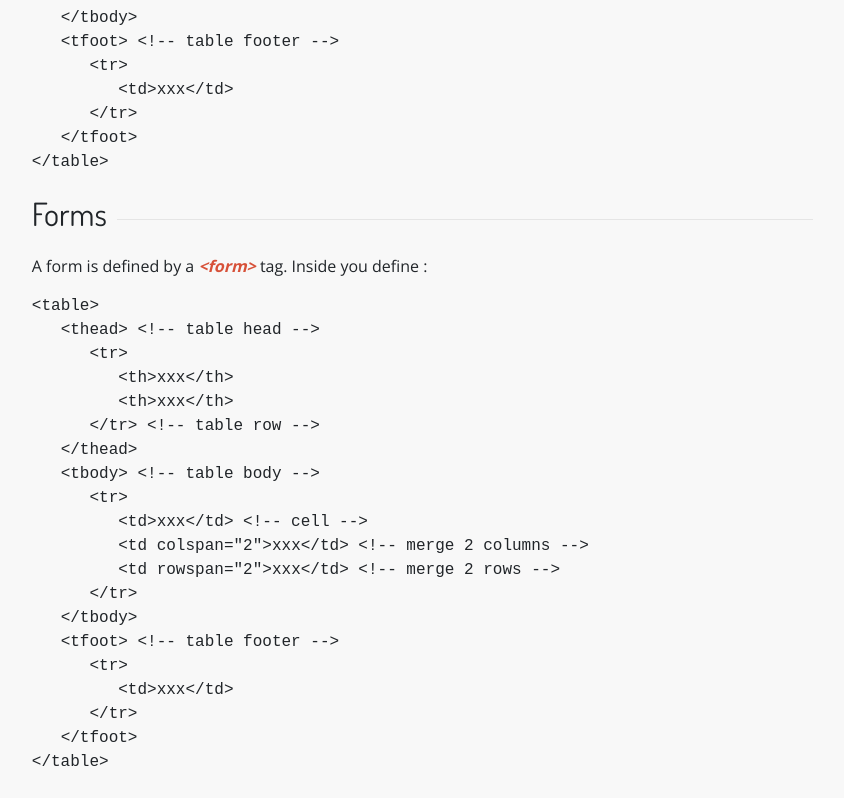
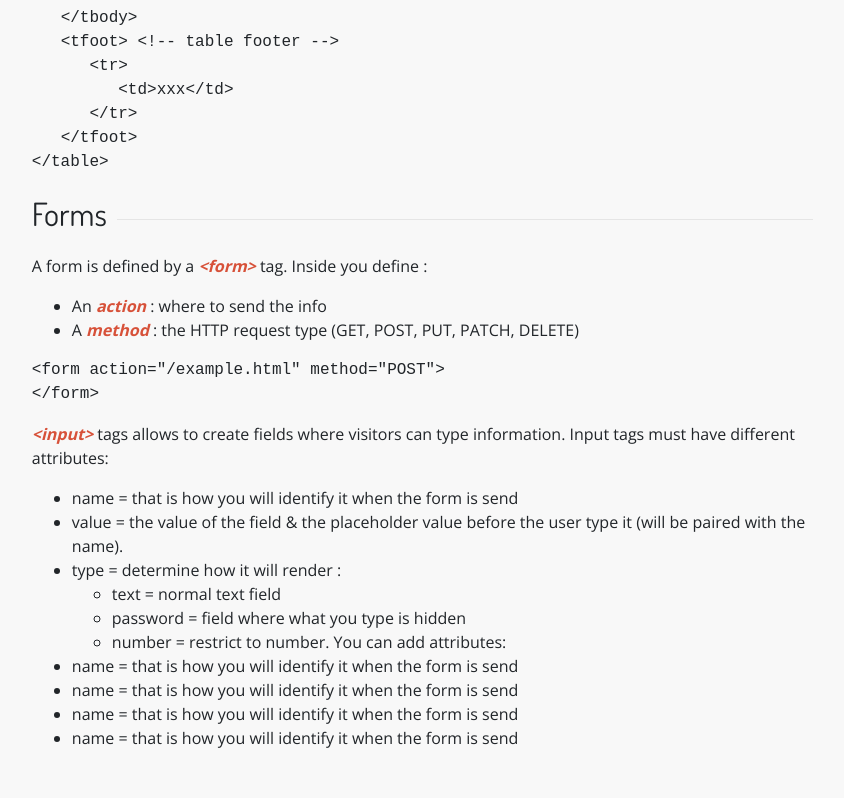
Before and after one commit to renodor/react-cheatsheet, a React app: page /html in a window 1280 px wide. Shown: the part 1798-2596 px from the top of the page, without its empty margins (385-1229 px from the left). After the commit the page ends 2572 px from the top, so only its background shows below. Built offline with nearby package versions, Linux system fonts and the light colour scheme.

Commit message:
Html content

```diff
--- a/src/components/sections_content/html.jsx
+++ b/src/components/sections_content/html.jsx
@@ -76,7 +76,44 @@ const code = {
          <td>xxx</td>
       </tr>
    </tfoot>
-</table>`
+</table>`,
+
+  forms: {
+    form: `
+<form action="/example.html" method="POST">
+</form>`,
+
+    input: `
+<form action="/example.html" method="POST">
+  <label for="meal">What do you want to eat?</label>
+  <input type="text" name="food" value="Already pre-filled" id="meal">
+</form>`,
+
+    select: `
+<form action="/example.html">
+    <label for="lunch">What's for lunch?</label>
+    <select name="lunch" id="lunch">
+      <option value="pizza">Pizza</option>
+      <option value="pizza">Curry</option>
+      <option value="pizza">Salad</option>
+      <option value="pizza">Ramen</option>
+      <option value="pizza">Tacos</option>
+    </select>
+</form>`,
+
+    datalist: `
+<form action="/example.html">
+<label for="city">Ideal city to visit?</label>
+  <input type="text" list="cities" id="city" name="city">
+  <datalist id="cities">
+    <option value="New Yor City"></option>
+    <option value="Tokyo"></option>
+    <option value="Barcelona"></option>
+    <option value="Mexico"></option>
+    <option value="Bandol"></option>
+  </datalist>
+</form>`
+  }
 };
 
 const Html = (props) => {
@@ -103,7 +140,27 @@ const Html = (props) => {
       return (
         <div>
           <p>A form is defined by a <Ic code="<form>" /> tag. Inside you define :</p>
-          <PrismCode code={code.tables} language={language} />
+          <ul>
+            <li>An <Ic code="action" /> : where to send the info</li>
+            <li>A <Ic code="method" /> : the HTTP request type (GET, POST, PUT, PATCH, DELETE)</li>
+          </ul>
+          <PrismCode code={code.forms.form} language={language} />
+          <p><Ic code="<input>" /> tags allows to create fields where visitors can type information. Input tags must have different attributes:</p>
+          <ul>
+            <li>name = that is how you will identify it when the form is send</li>
+            <li>value = the value of the field & the placeholder value before the user type it (will be paired with the name).</li>
+            <li>type = determine how it will render :
+              <ul>
+                <li>text = normal text field</li>
+                <li>password = field where what you type is hidden</li>
+                <li>number = restrict to number. You can add attributes:</li>
+              </ul>
+            </li>
+            <li>name = that is how you will identify it when the form is send</li>
+            <li>name = that is how you will identify it when the form is send</li>
+            <li>name = that is how you will identify it when the form is send</li>
+            <li>name = that is how you will identify it when the form is send</li>
+          </ul>
         </div>
       );
     }
```
